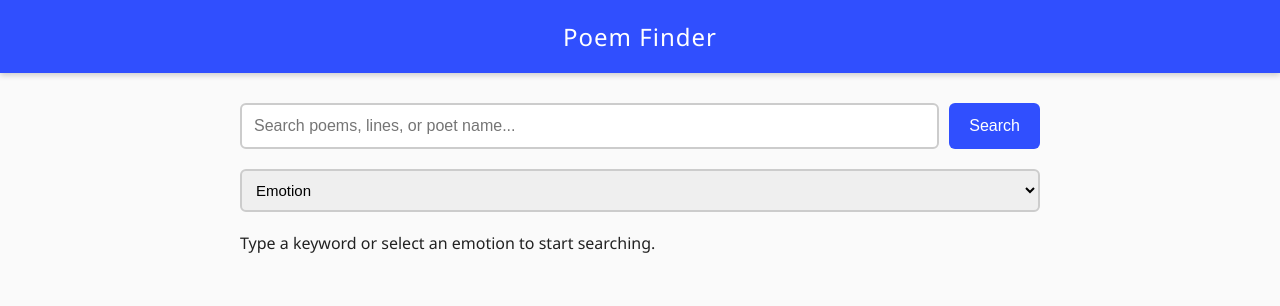
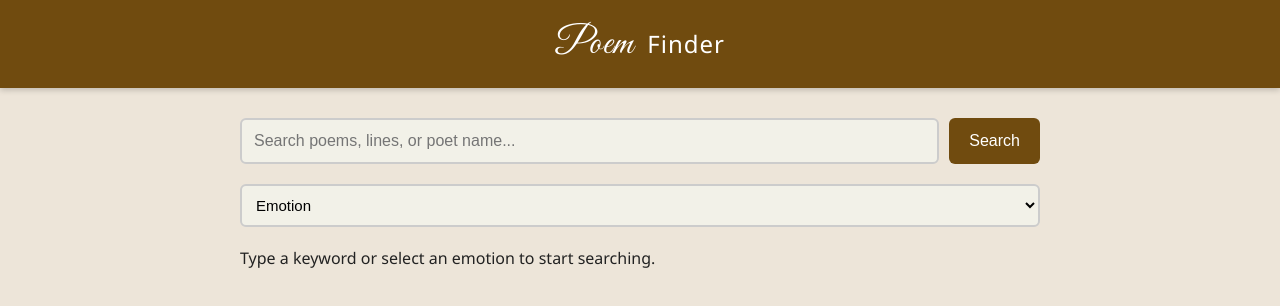
Before and after one commit to Praewtip-B/Poem-Finder, a plain HTML site: page frontend/index.html in a window 1280 px wide. Drawn offline with Linux system fonts and the light colour scheme.

Commit message:
Revamp HTML structure and styles for Poem Finder
Updated styles and added a script font for the header.

```diff
--- a/frontend/index.html
+++ b/frontend/index.html
@@ -4,20 +4,25 @@
   <meta charset="UTF-8" />
   <meta name="viewport" content="width=device-width, initial-scale=1.0" />
   <title>Poem Finder</title>
+
+  <!-- Script font for the word "Poem" -->
+  <link href="https://fonts.googleapis.com/css2?family=Great+Vibes&display=swap" rel="stylesheet">
+
   <style>
     /* ----------------------------------------------------------------------- */
-    /* --- CSS STYLES (NO CHANGES HERE) --- */
+    /* --- CSS STYLES --- */
     /* ----------------------------------------------------------------------- */
     body {
       font-family: "Segoe UI", Arial, sans-serif;
-      background: #fafafa;
+      background: #ede5d9; /* warm paper-ish background */
       margin: 0;
       padding: 0;
       color: #222;
       transition: background-color 0.5s ease;
     }
+
     header {
-      background: #304ffe;
+      background: #704B0F;
       color: white;
       text-align: center;
       padding: 20px 0;
@@ -26,16 +31,26 @@
       box-shadow: 0 2px 6px rgba(0,0,0,0.2);
       transition: background 0.5s ease;
     }
+
+    /* "Poem" in script font, "Finder" normal */
+    .header-script {
+      font-family: 'Great Vibes', cursive;
+      font-size: 1.6em;
+      margin-right: 6px;
+    }
+
     main {
       max-width: 800px;
       margin: 30px auto;
       padding: 0 20px;
     }
+
     .search-box {
       display: flex;
       gap: 10px;
       margin-bottom: 20px;
     }
+
     .search-box input {
       flex: 1;
       padding: 12px;
@@ -44,9 +59,11 @@
       border-radius: 6px;
       outline: none;
       box-sizing: border-box;
+      background: #F2F1E8; /* soft input background */
     }
+
     .search-box button {
-      background: #304ffe;
+      background: #704B0F;
       color: white;
       border: none;
       padding: 12px 20px;
@@ -56,15 +73,18 @@
       transition: background 0.3s;
       white-space: nowrap;
     }
+
     .search-box button:hover {
-      background: #1a237e;
+      background: #4f340a; /* darker brown for hover */
     }
+
     .filters {
       display: flex;
       gap: 10px;
       margin-bottom: 20px;
       flex-wrap: wrap;
     }
+
     select {
       padding: 10px;
       border-radius: 6px;
@@ -73,10 +93,13 @@
       flex: 1;
       min-width: 140px;
       box-sizing: border-box;
+      background: #F2F1E8;
     }
+
     #results p {
       margin-top: 0;
     }
+
     .card {
       background: white;
       padding: 16px 20px;
@@ -84,13 +107,16 @@
       border-radius: 8px;
       box-shadow: 0 1px 4px rgba(0,0,0,0.1);
     }
+
     .card h3 {
       margin: 0 0 4px;
-      color: #304ffe;
+      color: #704B0F;
     }
+
     .card small {
       color: #777;
     }
+
     .card p {
       margin-top: 10px;
       line-height: 1.5em;
@@ -103,7 +129,6 @@
       font-style: italic;
       padding: 20px 0;
     }
-
 
     /* --- Dynamic Theme Styles --- */
 
@@ -151,7 +176,9 @@
 </head>
 
 <body>
-  <header>Poem Finder</header>
+  <header>
+    <span class="header-script">Poem</span> Finder
+  </header>
 
   <main></main>
 
@@ -161,14 +188,12 @@
 
     // --- Theme Changer ---
     function updateTheme() {
-        // Get the select element that was just re-rendered inside loadView()
         const emotionSelect = document.getElementById("emotion");
         if (!emotionSelect) return;
 
         const emotion = emotionSelect.value;
         const body = document.body;
 
-        // Attach event listener to the newly created element
         emotionSelect.onchange = updateTheme;
 
         body.classList.remove("theme-sadness", "theme-surprise", "theme-fear", "theme-joy", "theme-anger");
@@ -192,7 +217,7 @@
     async function doSearch() {
         const query_text = document.getElementById("query").value.trim();
         const emotion = document.getElementById("emotion").value;
-        const resultsDiv = document.getElementById("results");
+               const resultsDiv = document.getElementById("results");
 
         if (!query_text && !emotion) {
             resultsDiv.innerHTML = "<p>Type a keyword or select an emotion to start searching.</p>";
@@ -205,7 +230,6 @@
         params.append('q', query_text);
 
         if (emotion) {
-            // Capitalize the first letter for the backend genre filter (e.g., 'sadness' -> 'Sadness')
             params.append('genre', emotion.charAt(0).toUpperCase() + emotion.slice(1));
         }
 
@@ -241,7 +265,6 @@
 
         let html = `<p>Found ${totalHits} results (showing top ${results.length}):</p>`;
 
-        // The card is now clickable and calls viewPoem with the document ID
         html += results.map(p => `
           <div class="card" onclick="viewPoem('${p.id}')" style="cursor: pointer;">
             <h3>${p.title}</h3>
@@ -253,9 +276,7 @@
         resultsDiv.innerHTML = html;
     }
 
-
     function viewPoem(poemId) {
-        // Change the URL hash to trigger the loadFullPoem view
         window.location.hash = `view:${poemId}`;
     }
 
@@ -263,7 +284,6 @@
         const mainDiv = document.querySelector('main');
         mainDiv.innerHTML = "<p class='loading-msg'>Loading full poem...</p>";
 
-        // Construct the URL for the single poem API: http://localhost:5000/api/poem/ID
         const fullUrl = `${API_ENDPOINT.replace('/search', '/poem')}/${poemId}`;
 
         try {
@@ -276,7 +296,7 @@
             }
 
             mainDiv.innerHTML = `
-                <button onclick="window.location.hash = ''" style="margin-bottom: 20px; padding: 10px 15px; background: #304ffe; color: white; border: none; border-radius: 6px; cursor: pointer;">
+                <button onclick="window.location.hash = ''" style="margin-bottom: 20px; padding: 10px 15px; background: #704B0F; color: white; border: none; border-radius: 6px; cursor: pointer;">
                     ← Back to Search Results
                 </button>
                 <div class="card">
@@ -294,7 +314,6 @@
         }
     }
 
-
     function loadView() {
         const hash = window.location.hash.substring(1);
         const [viewType, poemId] = hash.split(':');
@@ -303,7 +322,6 @@
         if (viewType === 'view' && poemId) {
             loadFullPoem(poemId);
         } else {
-            // Load the search view (re-renders search controls)
             mainDiv.innerHTML = `
                 <div class="search-box">
                     <input id="query" placeholder="Search poems, lines, or poet name...">
@@ -321,13 +339,11 @@
                 </div>
                 <div id="results"></div>
             `;
-            // Initialize the theme and run the search
             updateTheme();
             doSearch();
         }
     }
 
-    // --- INITIALIZATION ---
     window.addEventListener('hashchange', loadView);
     document.addEventListener('DOMContentLoaded', loadView);
   </script>
```
